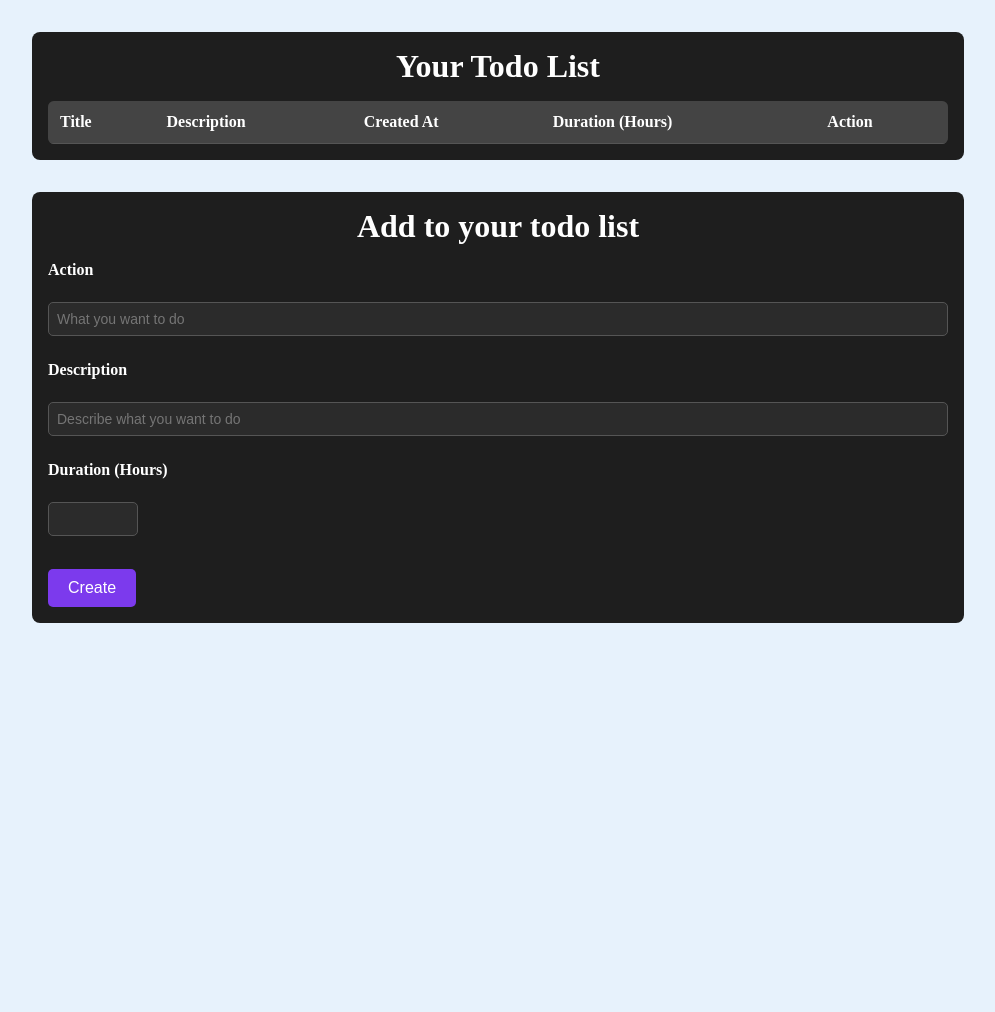
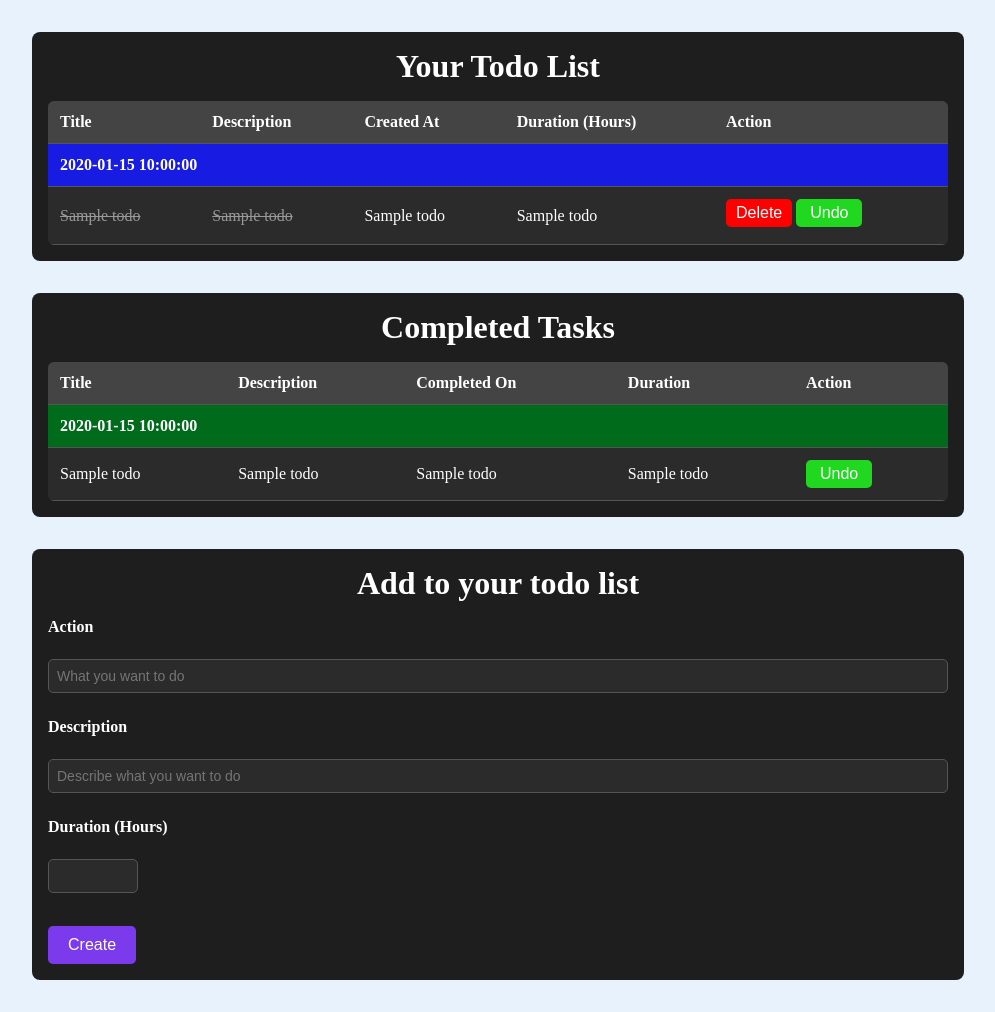
Before and after one commit to Tshepang-Programmer/flask-todo-app, a Flask app: page / in a window 1280 px wide. Shown: the part 59-1071 px from the top of the page, without its empty margins (142-1137 px from the left). Before the commit the page ends 682 px from the top, so only its background shows below. Run offline with Flask 3, Linux system fonts and the light colour scheme; a database or web service that is not in the repository returns one stand-in record (values such as "Sample title"); lists and menus that the app fills with data are empty; some libraries are stand-ins or nearby versions.

Commit message:
edited the index page

```diff
--- a/templates/index.html
+++ b/templates/index.html
@@ -24,7 +24,7 @@
                 </tr>
             </thead>
             <tbody>
-            {% for date, tasks in grouped %}
+            {% for date, tasks in grouped_active %}
                 <tr>
                 <td colspan="5" style="background-color:#181be1; font-weight:bold;">
                     {{ date }}
@@ -53,9 +53,52 @@
                 {% endfor %}
             {% endfor %}
             </tbody>
-
         </table>
     </div>
+    <div class="section">
+    <h1>Completed Tasks</h1>
+
+    {% if grouped_done %}
+    <table>
+        <thead>
+            <tr>
+                <th>Title</th>
+                <th>Description</th>
+                <th>Completed On</th>
+                <th>Duration</th>
+                <th>Action</th>
+            </tr>
+        </thead>
+
+        <tbody>
+        {% for date, tasks in grouped_done %}
+            <tr>
+                <td colspan="5" style="background-color:#006b1b; font-weight:bold;">
+                    {{ date }}
+                </td>
+            </tr>
+
+            {% for row in tasks %}
+            <tr class="done">
+                <td>{{ row[1] }}</td>
+                <td>{{ row[2] }}</td>
+                <td>{{ row[3] }}</td>
+                <td>{{ row[4] }}</td>
+                <td>
+                    <form action="/toggle_done" method="post" style="display:inline;">
+                        <input type="hidden" name="id" value="{{ row[0] }}">
+                        <input type="submit" value="Undo" class="done_btn">
+                    </form>
+                </td>
+            </tr>
+            {% endfor %}
+        {% endfor %}
+        </tbody>
+    </table>
+    {% else %}
+    <p style="text-align:center; color:#aaa;">No completed tasks yet ✅</p>
+    {% endif %}
+ </div>
 
     <div class="section">
         <h1>Add to your todo list</h1>
```
